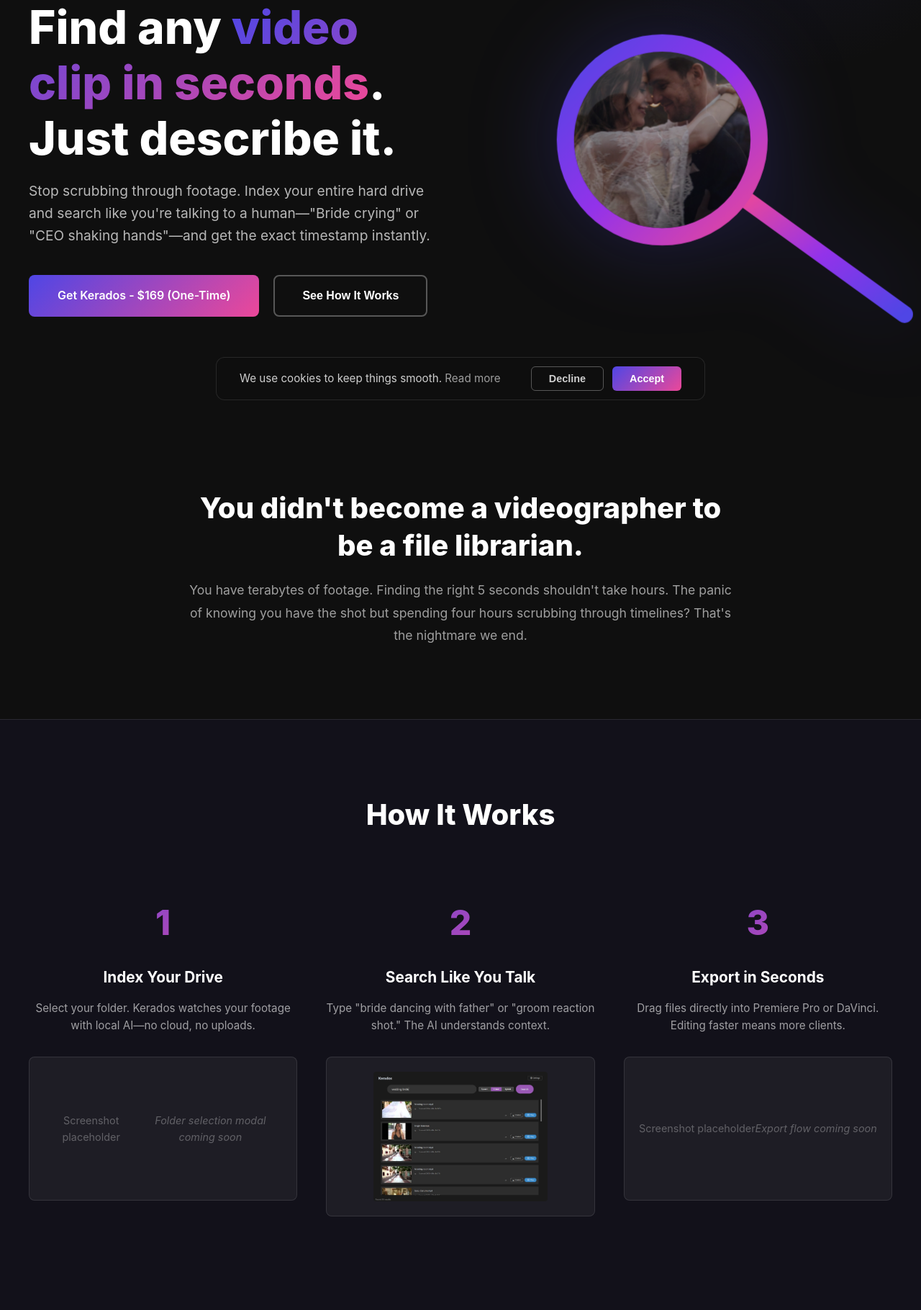
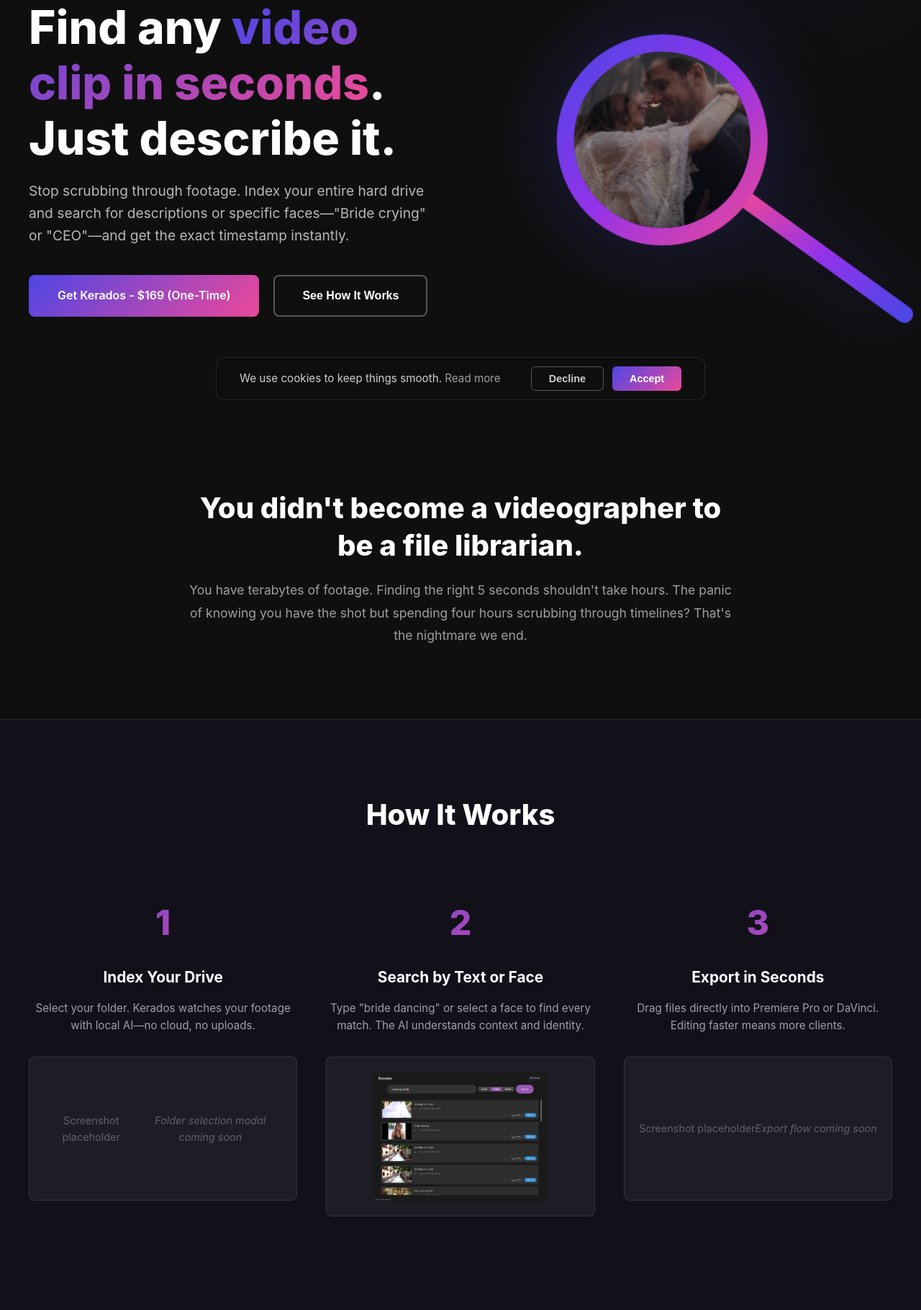
Before and after one commit to shahar42/kerados-installer, a Flask app: page / in a window 1280 px wide. Shown: the part 220-2040 px from the top of the page at 72% size. Run offline with Flask 3, Linux system fonts and the light colour scheme.

Commit message:
UI: Integrate Face Recognition feature into marketing copy

```diff
--- a/templates/index.html
+++ b/templates/index.html
@@ -25,7 +25,7 @@
         <div class="hero-content">
             <div class="hero-text">
                 <h1>Find any <span class="highlight">video clip in seconds</span>. Just describe it.</h1>
-                <p>Stop scrubbing through footage. Index your entire hard drive and search like you're talking to a human—"Bride crying" or "CEO shaking hands"—and get the exact timestamp instantly.</p>
+                <p>Stop scrubbing through footage. Index your entire hard drive and search for descriptions or specific faces—"Bride crying" or "CEO"—and get the exact timestamp instantly.</p>
                 <div class="hero-buttons">
                     <a href="/download" class="btn-primary">Get Kerados - $169 (One-Time)</a>
                     <button class="btn-secondary" onclick="document.getElementById('how-it-works').scrollIntoView({behavior: 'smooth'})">See How It Works</button>
@@ -84,8 +84,8 @@
             </div>
             <div class="step">
                 <div class="step-number">2</div>
-                <h3>Search Like You Talk</h3>
-                <p>Type "bride dancing with father" or "groom reaction shot." The AI understands context.</p>
+                <h3>Search by Text or Face</h3>
+                <p>Type "bride dancing" or select a face to find every match. The AI understands context and identity.</p>
                 <div class="step-visual">
                     <img src="/static/images/screen_shot_of_search_bar_with_results.jpeg" alt="Kerados search interface showing results">
                 </div>
@@ -114,9 +114,9 @@
                 <p>No monthly subscriptions. $169 once, then it's yours forever. Welcome relief from SaaS fatigue.</p>
             </div>
             <div class="feature">
-                <div class="feature-icon">📁</div>
-                <h3>Format Agnostic</h3>
-                <p>MP4, MOV, MKV—whatever your camera spits out, Kerados searches it.</p>
+                <div class="feature-icon">👤</div>
+                <h3>Face Recognition</h3>
+                <p>Tag the bride once, find her in 500 clips. Perfect for specialized edits and finding VIPs instantly.</p>
             </div>
             <div class="feature">
                 <div class="feature-icon">⚡</div>
```
